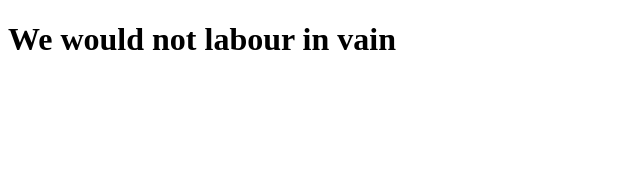
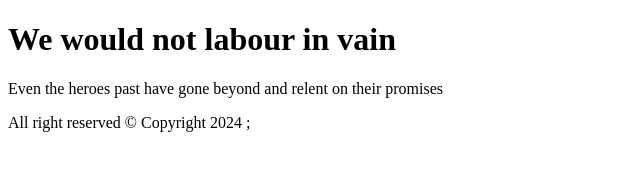
Before and after one commit to kelomo2502/Pipeline-Job-test, a plain HTML site: page index.html in a window 1280 px wide. Shown: the whole page, without its empty margins (0-640 px from the left). Drawn offline with Linux system fonts and the light colour scheme.

Commit message:
Add footer

```diff
--- a/index.html
+++ b/index.html
@@ -7,5 +7,7 @@
 </head>
 <body>
     <h1>We would not labour in vain</h1>
+    <p>Even the heroes past have gone beyond and relent on their promises</p>
+    <footer>All right reserved &copy Copyright 2024 ;</footer>
 </body>
 </html>
```
